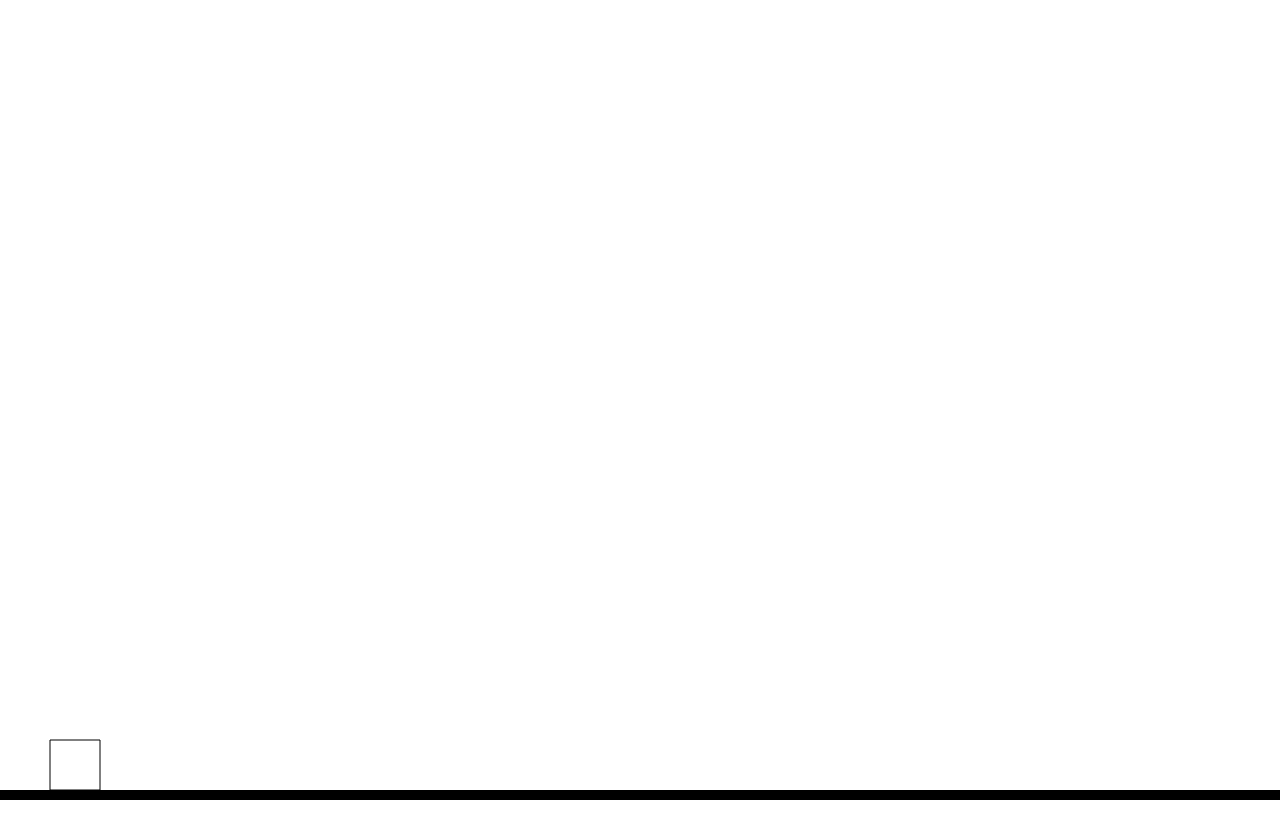
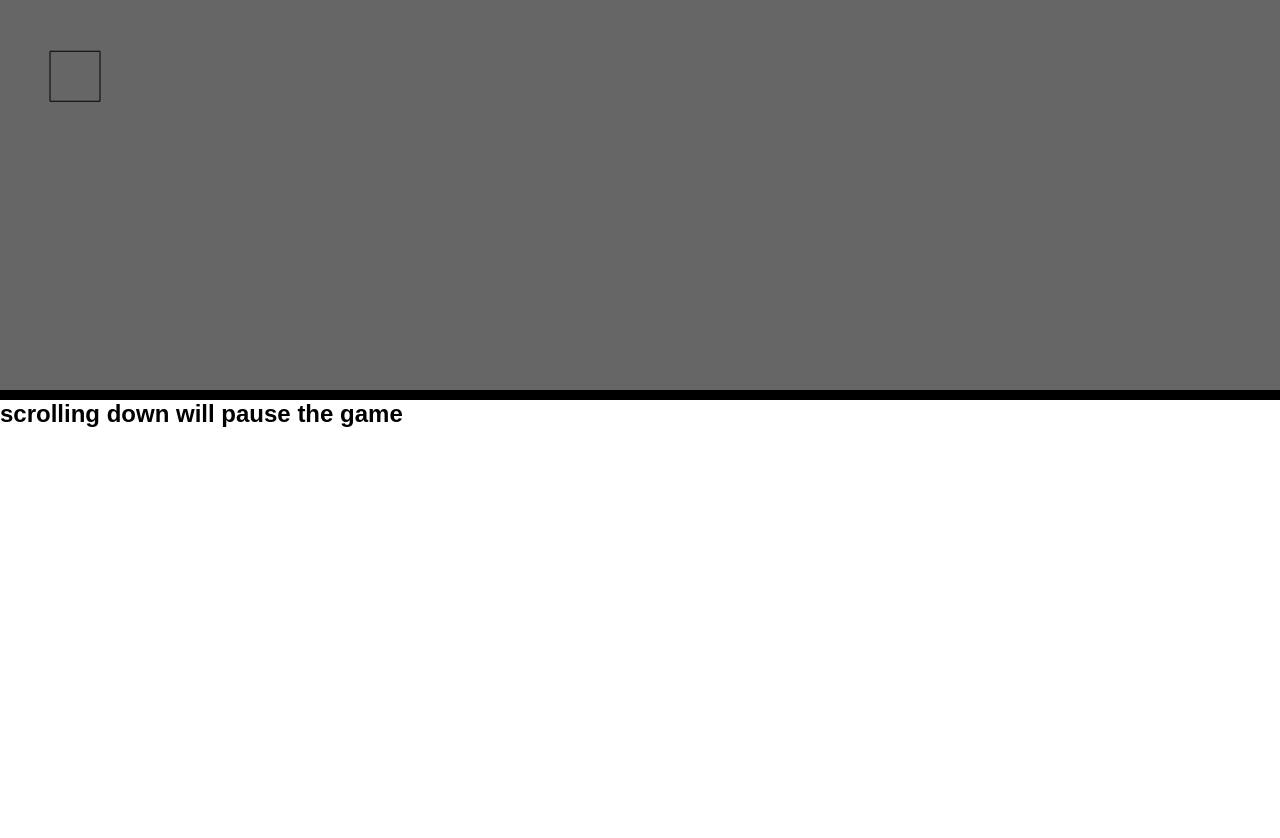
Before and after one commit to Viken-zip/background-cat, a website built with webpack: page src/index.html in a window 1280 px wide. Shown: the top 838 px of the page. Before the commit the page ends 804 px from the top, so only its background shows below. Built offline with Linux system fonts and the light colour scheme.

Commit message:
pauses the game when scolled

```diff
--- a/src/app.ts
+++ b/src/app.ts
@@ -1,32 +1,42 @@
 import { collisionX, collisionY } from "./lib/collision";
-import { cat, Murri, moveCat } from "./lib/cat"
+import { cat, Murri, moveCat, drawCat } from "./lib/cat"
 import { collisionBlock, collisionBlocks, drawBlocks } from "./lib/blocks";
 import { createBlocks } from "./lib/blocks";
 
 const canvas = <HTMLCanvasElement> document.getElementById('canvas');
-const ctx = canvas.getContext('2d')
+const ctx = canvas.getContext('2d');
+let gameOn: boolean = false;
 
-canvas.width = window.innerWidth;
-canvas.height = window.innerHeight;
+const canvasContainerDiv = <HTMLDivElement> document.getElementById('canvasContainer');
+canvas.width = canvasContainerDiv.offsetWidth;
+canvas.height = canvasContainerDiv.offsetHeight;
+
+const gameCoverDiv = <HTMLDivElement> document.getElementById('gameCover');
+gameCoverDiv.addEventListener('click', ()=>{
+    gameCoverDiv.style.backgroundColor = 'rgba(0,0,0,0)';
+    gameOn = true;
+});
+
+window.addEventListener('scroll', ()=>{
+    gameCoverDiv.style.backgroundColor = 'rgba(0,0,0,0.6)';
+    gameOn = false;
+});
 
 export type callback = (block: collisionBlock, cat: cat) => void;
 
-createBlocks(canvas);
+function init(){
+    createBlocks(canvas);
+    moveCat();
+    drawCat(ctx);
+    drawBlocks(ctx);
+}
+init();
 
 setInterval((): void=>{
-    ctx?.clearRect(0, 0, canvas.width, canvas.height);
-    moveCat();
-    drawCat();
-    drawBlocks(ctx);
+    if(gameOn){
+        ctx?.clearRect(0, 0, canvas.width, canvas.height);
+        moveCat();
+        drawCat(ctx);
+        drawBlocks(ctx);
+    }
 }, 1000/60);
-
-function drawCat(): void{
-    ctx?.beginPath();
-    ctx?.rect(
-        Murri.posX,
-        Murri.posY,
-        Murri.w,
-        Murri.h
-    );
-    ctx?.stroke();
-}
--- a/src/index.html
+++ b/src/index.html
@@ -7,9 +7,14 @@
     <link rel="stylesheet" href="style.css">
 </head>
 <body>
-    <div class="canvas" >
-        <canvas id="canvas"></canvas>
+    <div class="container" >
+        <div id="canvasContainer" >
+            <canvas id="canvas" />
+        </div>
+        <div id="gameCover" />
     </div>
+    <h2>scrolling down will pause the game</h2>
+
     <script type="module" src="../dist/bundle.js" ></script>
 </body>
 </html>
--- a/src/lib/cat.ts
+++ b/src/lib/cat.ts
@@ -30,9 +30,18 @@ let vx: number = 0;
 
 export const Murri: cat = new cat(50, 50, 50, 50, 1);
 
+export function drawCat(ctx: any): void{
+    ctx?.beginPath();
+    ctx?.rect(
+        Murri.posX,
+        Murri.posY,
+        Murri.w,
+        Murri.h
+    );
+    ctx?.stroke();
+}
+
 export function moveCat(): void{
-
-
     if( keyStates['d'] ){ if(vx < maxSpeed){vx += Murri.speed / 6} }
     else{
         vx = vx > 0.01 ? vx / 1.2 : vx;
--- a/src/style.css
+++ b/src/style.css
@@ -1,12 +1,28 @@
 *{
-    overflow: hidden;
     margin: 0;
+    overflow-x: hidden;
+    font-family: sans-serif;
 }
 .container{
+    display: flex;
+    flex-direction: column;
+    height: 4000px;
+}
+#canvasContainer{
     width: 100vw;
-    height: 100vh;
+    height: 50vh;
+    overflow: hidden;
+}
+#gameCover{
+    position: absolute;
+    left: 0;
+    top: 0;
+    width: 100vw;
+    height: 50vh;
+    background-color: rgba(0, 0, 0, 0.6);
     overflow: hidden;
 }
 #canvas{
     background-color: white;
+    overflow: hidden;
 }
```
Also changed, not shown: dist/bundle.js.
